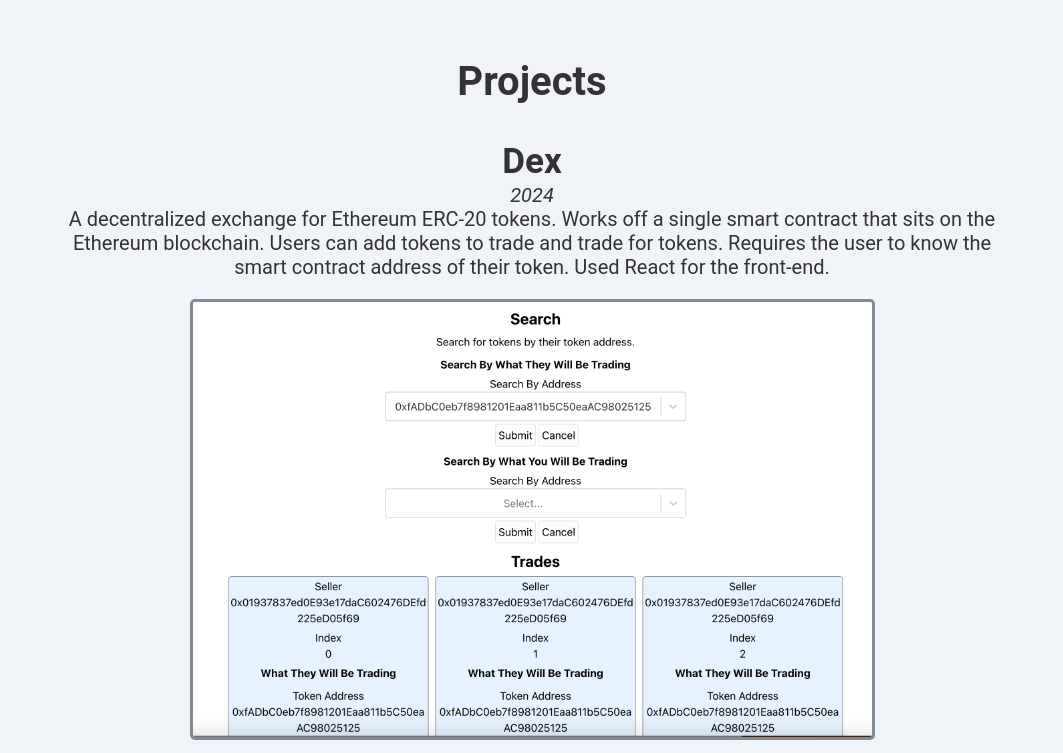
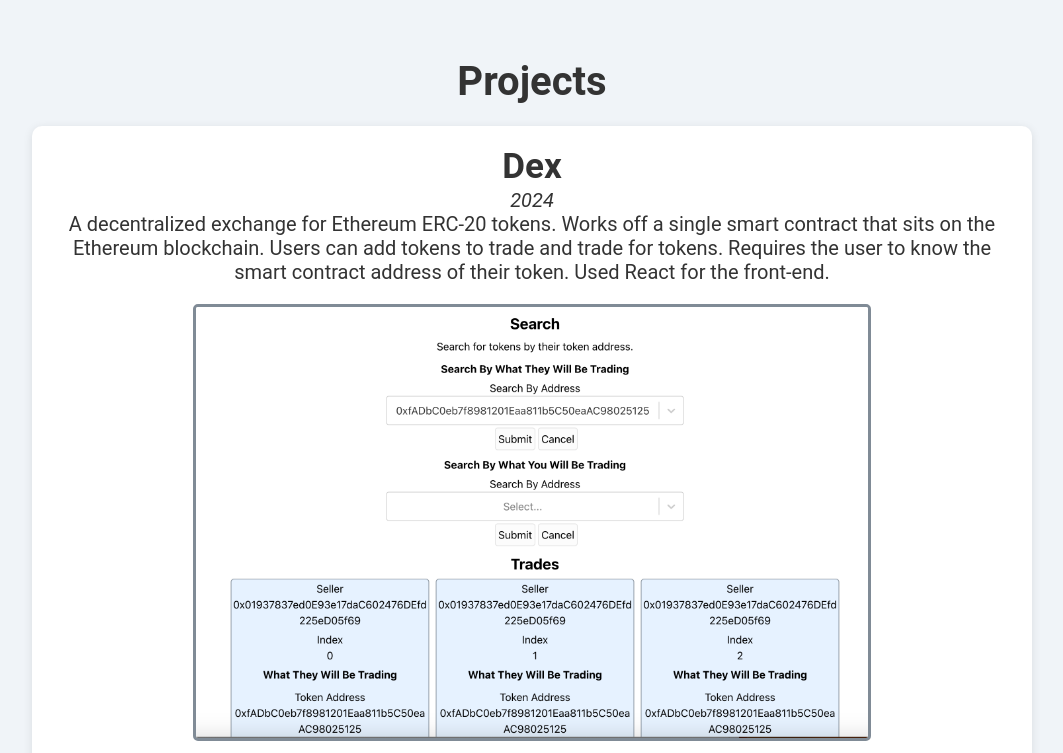
Before and after one commit to zhiwenh/personal-website, a React (Create React App) app in the folder client/: page / in a window 1280 px wide. Shown: the part 1153-1906 px from the top of the page, without its empty margins (108-1171 px from the left). Built offline with nearby package versions, Linux system fonts and the light colour scheme.

Commit message:
Made website updates

```diff
--- a/client/src/App.css
+++ b/client/src/App.css
@@ -223,6 +223,15 @@
   overflow-wrap: break-word;
   /* width: 800px; */
   /* margin: auto; */
+  background-color: white;
+  border-radius: 10px;
+  box-shadow: 0 2px 10px rgba(0, 0, 0, 0.1);
+  padding: 20px;
+  transition: transform 0.3s ease;
+}
+
+.project:hover {
+  transform: translateY(-10px);
 }
 
 .project-name {
```
